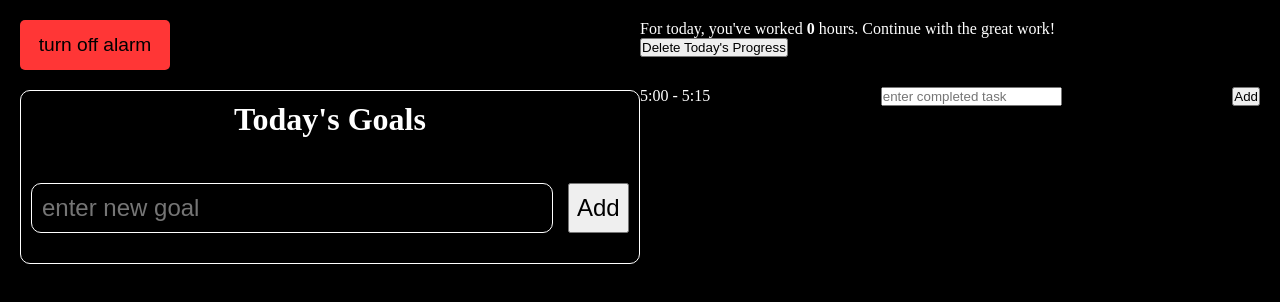
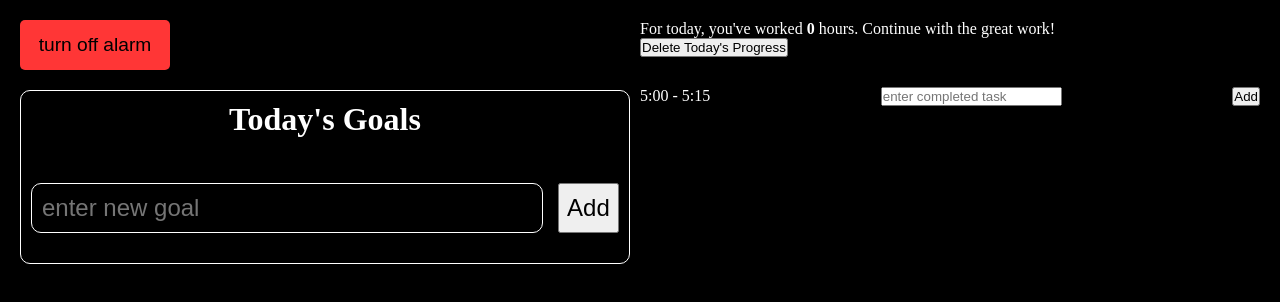
Before and after one commit to danifromecuador/we-are-what-we-repeatedly-do, a React (Vite) app: page / in a window 1280 px wide. Shown: the top 302 px of the page. Built offline with nearby package versions, Linux system fonts and the light colour scheme.

Commit message:
Adjust margin

```diff
--- a/src/todo/styles/ToDo.css
+++ b/src/todo/styles/ToDo.css
@@ -2,7 +2,7 @@
   border: 1px solid white;
   border-radius: 10px;
   padding: 10px;
-  margin: 20px 0;
+  margin: 20px 10px 0 0;
 }
 
 .to-do h1 {
```
